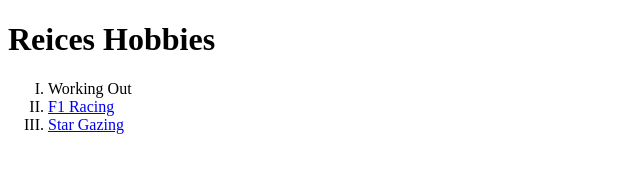
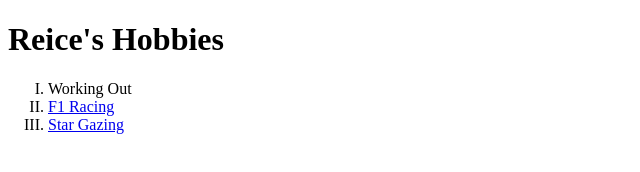
Before and after one commit to Reice50/cv, a plain HTML site: page my-hobbies.html in a window 1280 px wide. Shown: the whole page, without its empty margins (0-640 px from the left). Drawn offline with Linux system fonts and the light colour scheme.

Commit message:
Update my-hobbies.html
punctuation edit

```diff
--- a/my-hobbies.html
+++ b/my-hobbies.html
@@ -7,7 +7,7 @@
 </head>
 
 <body>
-  <h1>Reices Hobbies</h1>
+  <h1>Reice's Hobbies</h1>
   <ol Type="I">
     <li>Working Out</li>
     <li><a href="https://www.youtube.com/watch?v=YFWUKn6t_dw">F1 Racing</a></li>
```
